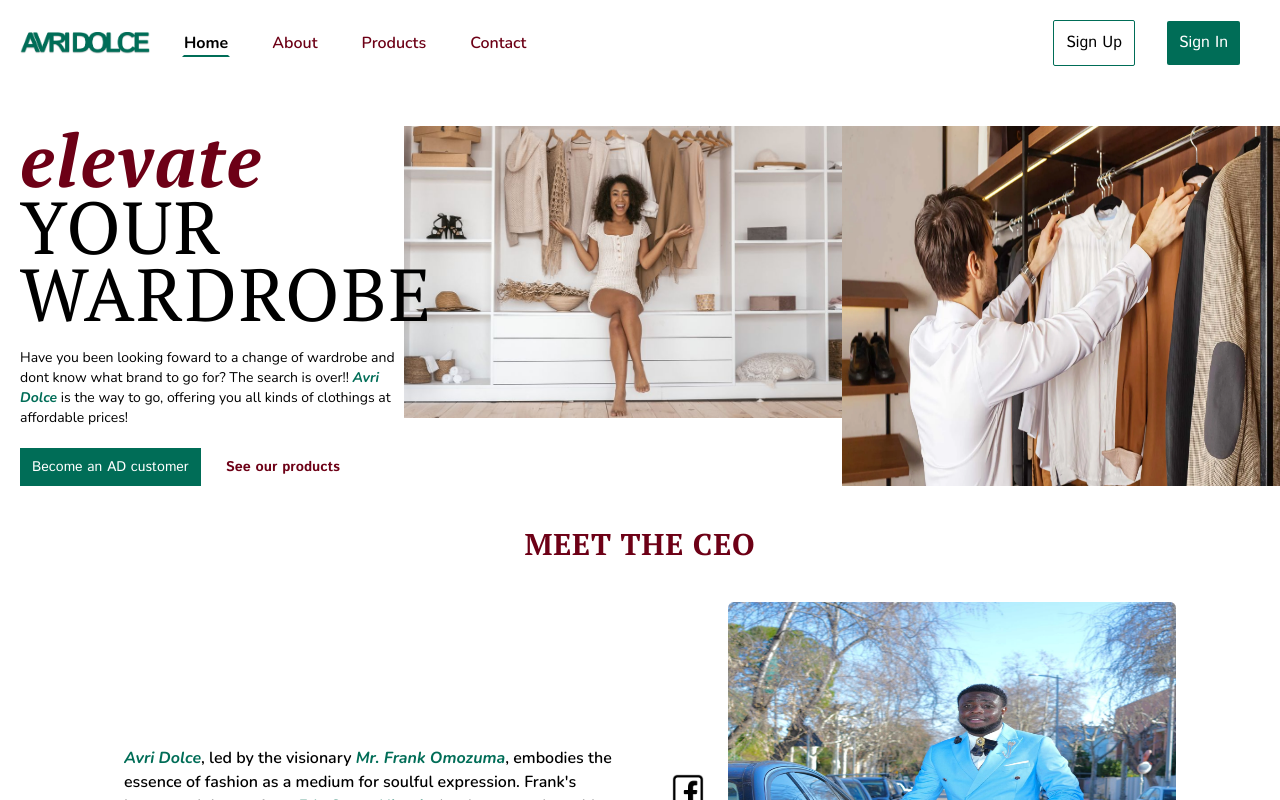
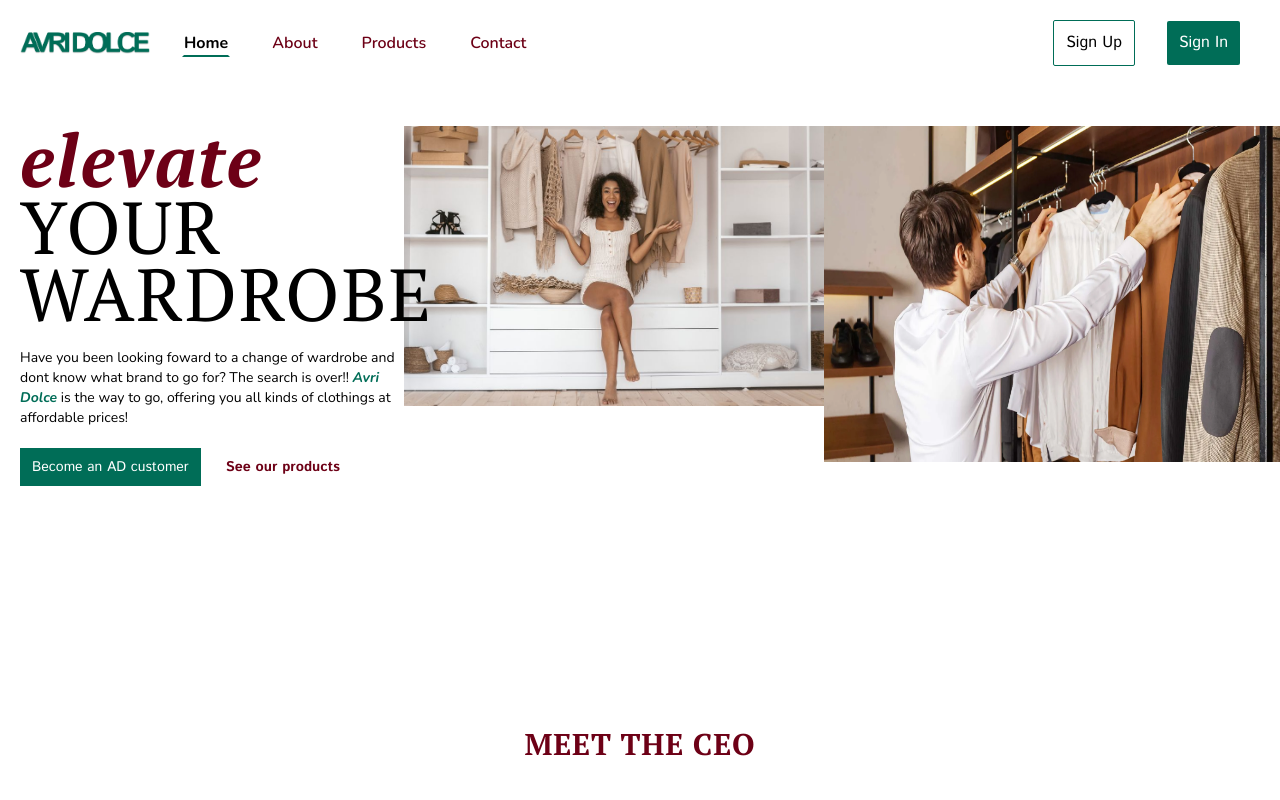
Before and after one commit to Aik-202/avri-dolce, a React (Vite) app in the folder avri-dolce/: page / in a window 1280 px wide. Shown: the top 800 px of the page. Built offline with nearby package versions, Linux system fonts and the light colour scheme.

Commit message:
Used flex and removed grid from hero image

```diff
--- a/avri-dolce/src/Components/Landing/Hero.jsx
+++ b/avri-dolce/src/Components/Landing/Hero.jsx
@@ -4,7 +4,7 @@ import { men, women } from '../../Data'
 export default function Hero() {
 
   return (
-    <section className='flex flex-col-reverse lg:flex-row justify-between w-screen pl-5 h-max'>
+    <section className='flex flex-col-reverse space-y-reverse space-y-8 lg:space-y-0 lg:flex-row justify-between w-screen pl-5 h-max'>
       <div className='flex flex-col space-y-5'>
         <h1 className='font-h-font text-3xl md:text-[4.2rem] md:leading-[3.4rem] xl:text-[4.6rem] w-[10rem] tracking-wide xl:leading-[4.2rem] z-10'>
           <i className='text-red font-bold'>elevate</i> <span>YOUR WARDROBE</span></h1>
@@ -19,9 +19,9 @@ export default function Hero() {
           products</a></button>
       </div>
       </div>
-      <figure className='grid grid-cols-2 grid-rows-1'>
-        <img src={women} alt="product one" className='col-span-1 w-full h-[90%] lg:h-auto' />
-        <img src={men} alt="product one" className='col-span-1 h-full' />
+      <figure className='flex flex-row w-full'>
+        <img src={women} alt="product one" className='max-w-[50%] max-h-[50%] lg:max-w-[96%]' />
+        <img src={men} alt="product one" className='max-w-[50%] max-h-[50%] lg:max-w-[52%] lg:max-h-[60%]' />
       </figure>
     </section>
   )
```
